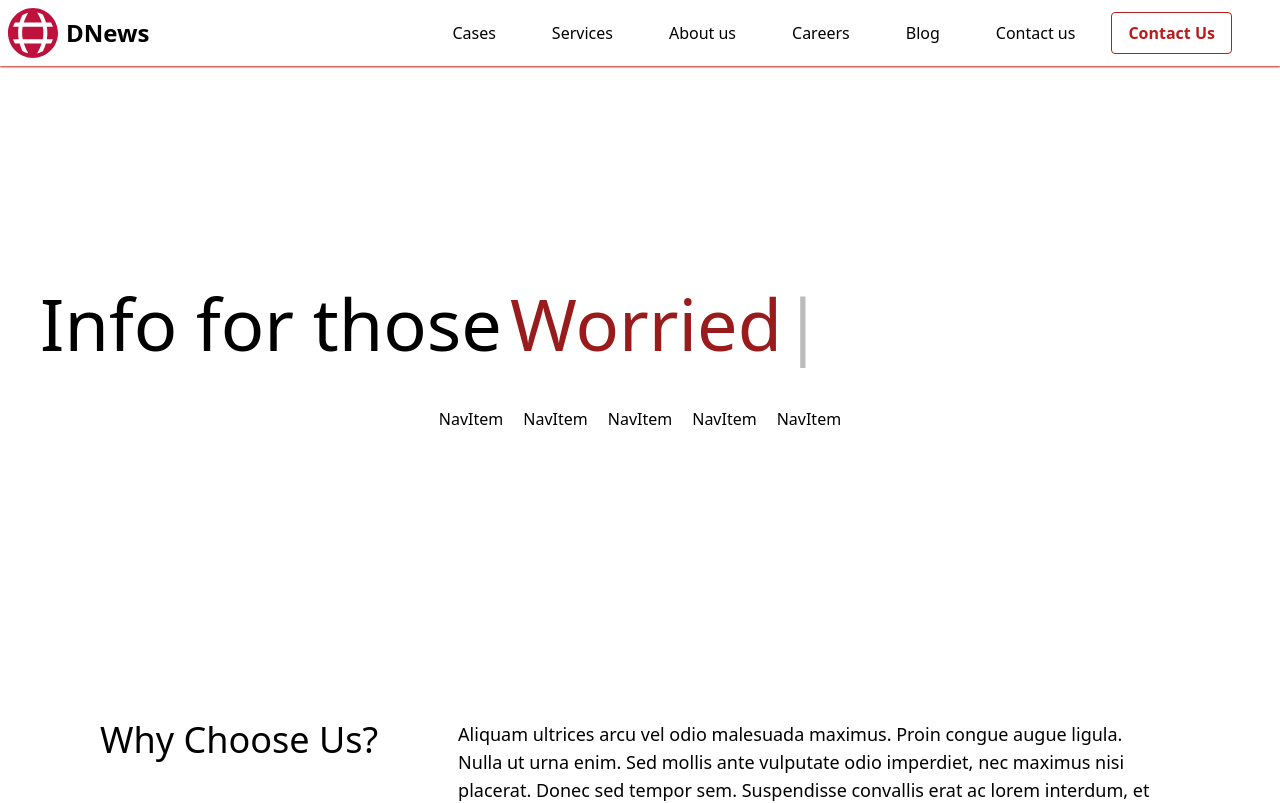
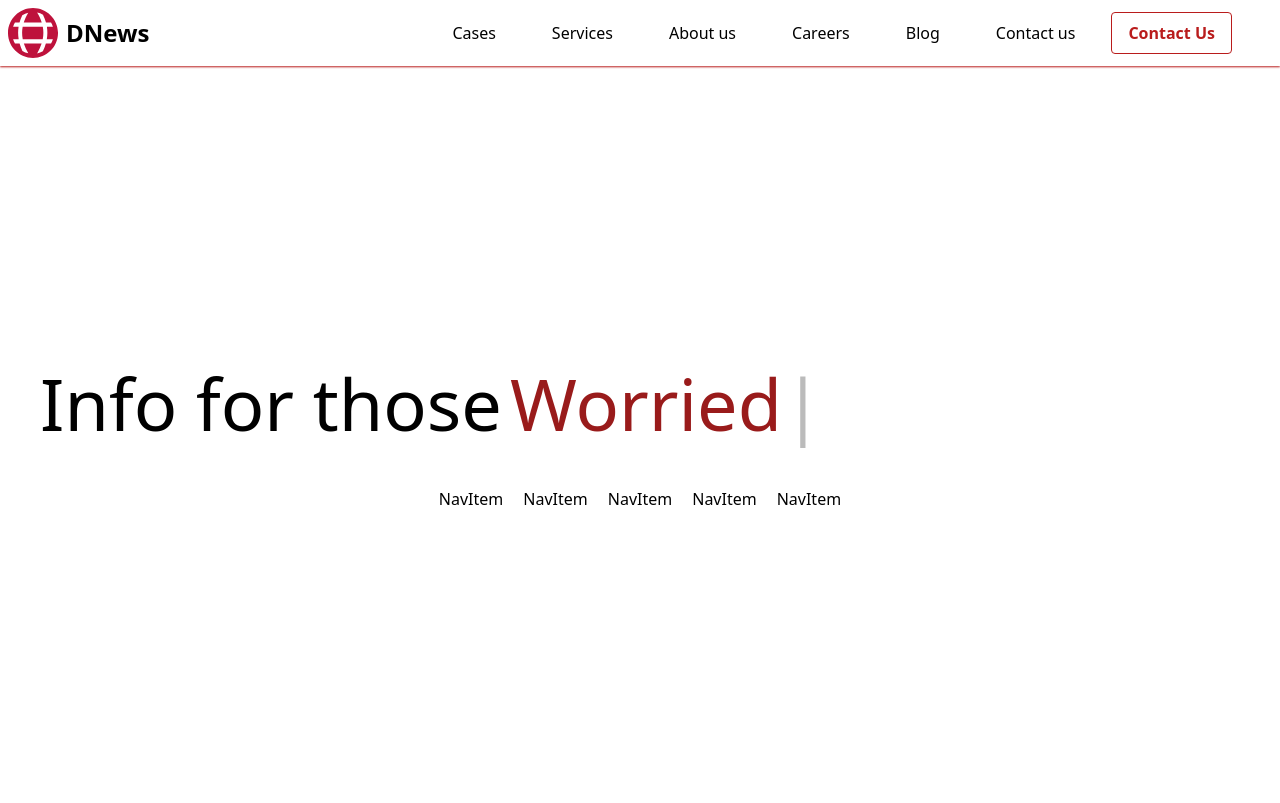
Before and after one commit to JorgeKerilima19/FIrstFullStackProject, a React (Vite) app: page / in a window 1280 px wide. Shown: the top 803 px of the page. Built offline with nearby package versions, Linux system fonts and the light colour scheme.

Commit message:
navbar ready

```diff
--- a/src/components/Navbar.tsx
+++ b/src/components/Navbar.tsx
@@ -29,11 +29,11 @@ export const Navbar = () => {
 
   return (
     <nav
-      className={`w-full bg-white-500 shadow-sm shadow-red-700 fixed top-0 flex transform ${
+      className={`w-full z-10 bg-white-500 shadow-sm shadow-red-700 fixed top-0 flex transform ${
         !showNavbar ? "-translate-y-16 bg-red-700" : ""
       } transition-transform duration-1000 ease-in-out p-2 justify-between`}
     >
-      <div className="flex gap-2 items-center">
+      <Link to={"/"} className="flex gap-2 items-center">
         <img src={logo} alt="logo" width={50} />
         <h1
           className={`text-black-50 font-bold text-2xl ${
@@ -42,7 +42,7 @@ export const Navbar = () => {
         >
           DNews
         </h1>
-      </div>
+      </Link>
       <div
         className={`flex items-center gap-7 pr-10 ${
           showNavbar ? "" : "hidden"
--- a/src/majorComponents/Layout.tsx
+++ b/src/majorComponents/Layout.tsx
@@ -7,7 +7,7 @@ export const Layout = () => {
       <header>
         <Navbar />
       </header>
-      <main>
+      <main className="min-h-screen pt-20">
         <Outlet />
       </main>
       <Footer />
```
